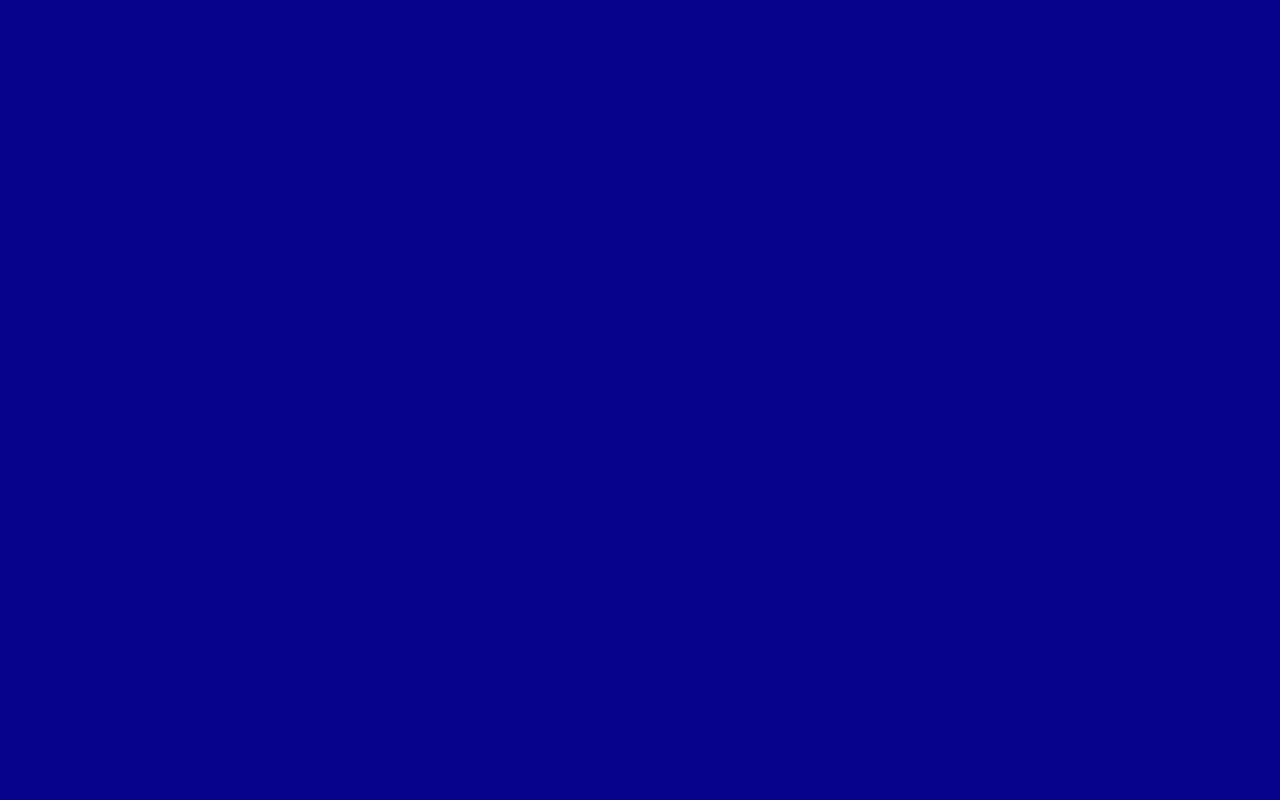
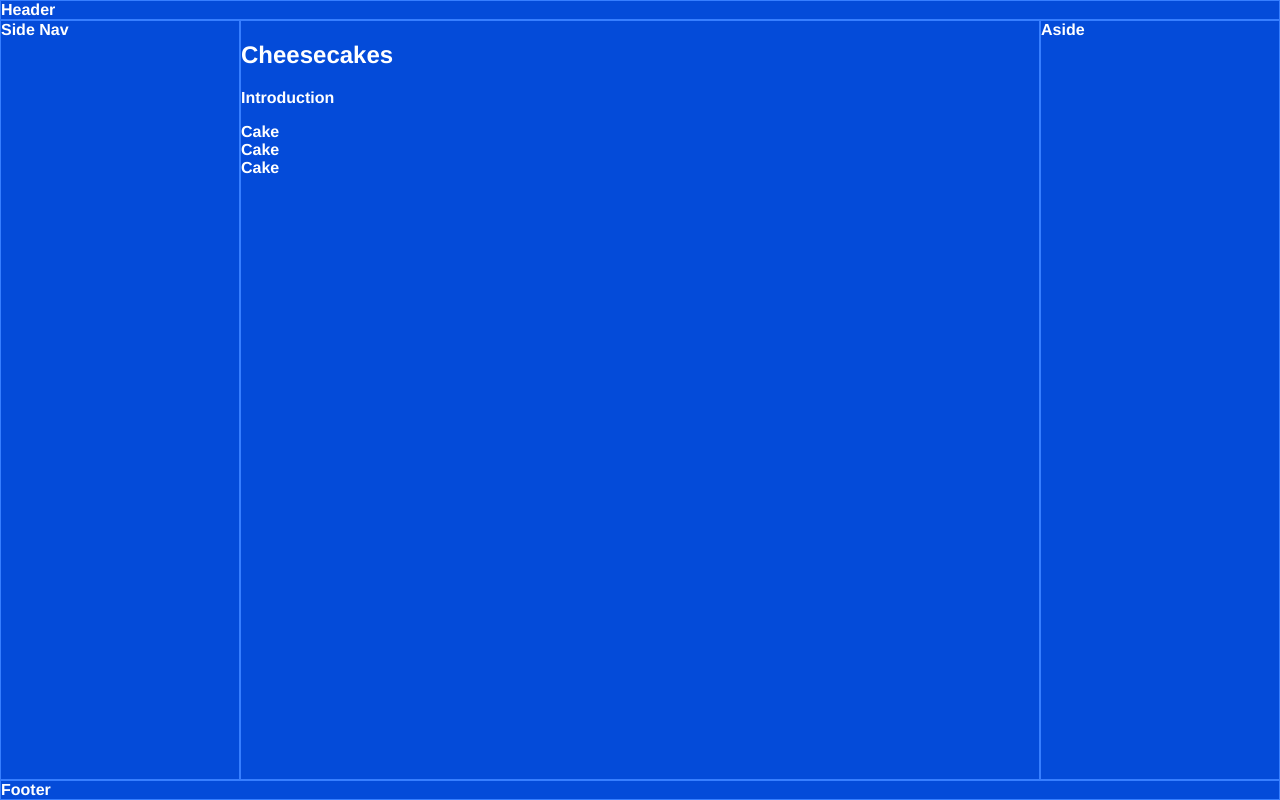
Before and after one commit to cwray-tech/CSSGrid, a plain HTML site: page index.html in a window 1280 px wide. Drawn offline with Linux system fonts and the light colour scheme.

Commit message:
Create layout with grid

```diff
--- a/css/css-grid.css
+++ b/css/css-grid.css
@@ -0,0 +1,13 @@
+html, body {
+  height: 100%;
+}
+body {
+  display: grid;
+  grid-template-columns: 15em auto 15em;
+  grid-template-rows: min-content auto min-content;
+}
+
+header, footer {
+  grid-column-start: 1;
+  grid-column-end: 4;
+}
--- a/css/display.css
+++ b/css/display.css
@@ -1,4 +1,4 @@
-body {
+* {
   font-family: 'Helvetica Neue', 'Helvetica', 'Arial', sans-serif;
   font-weight: 600;
   box-sizing: border-box;
--- a/index.html
+++ b/index.html
@@ -10,7 +10,19 @@
   </head>
 
   <body>
-
+    <header>Header</header>
+    <nav>Side Nav</nav>
+    <main>
+      <section>
+        <h1>Cheesecakes</h1>
+        <p>Introduction</p>
+      </section>
+      <section>Cake</section>
+      <section>Cake</section>
+      <section>Cake</section>
+    </main>
+    <aside>Aside</aside>
+    <footer>Footer</footer>
   </body>
 
 </html>
```
Also changed, not shown: 1 other file.
